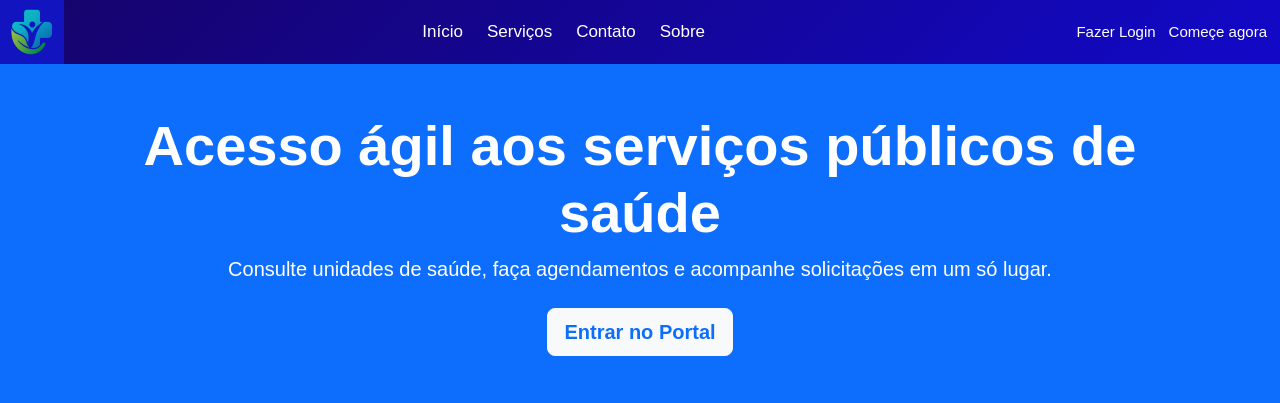
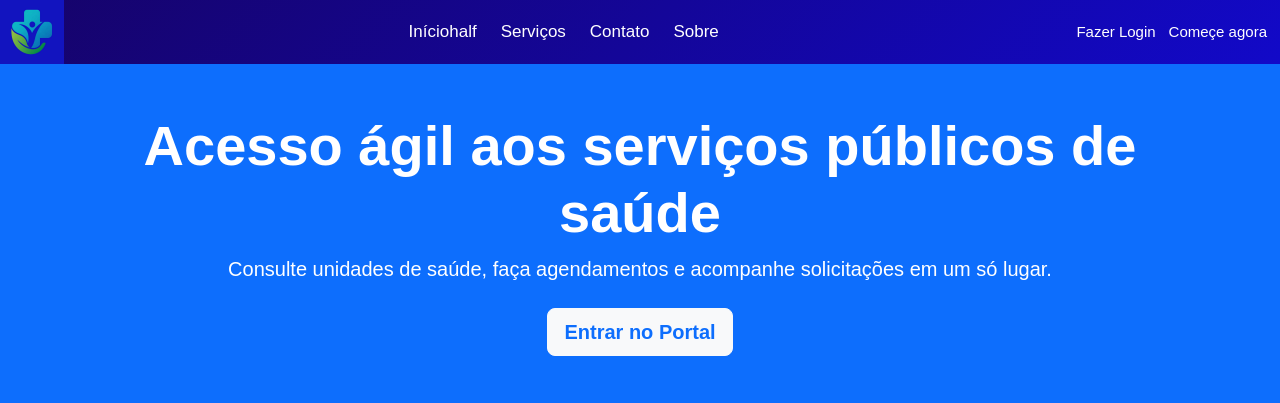
Before and after one commit to Fututo/ConnectaSuS, a PHP site: page /oralix/ in a window 1280 px wide. Shown: the top 403 px of the page. Run offline with PHP 8.4, Linux system fonts and the light colour scheme; a stand-in replaces the project's code that opens the database connection.

Commit message:
Alteração realizada

```diff
--- a/index.php
+++ b/index.php
@@ -18,7 +18,7 @@
       </a>
 
       <ul class="menu-navegacao">
-        <li><a href="index.php">Início</a></li>
+        <li><a href="index.php">Iníciohalf</a></li>
         <li><a href="teste.php">Serviços</a></li>
         <li><a href="contato.php">Contato</a></li>
         <li><a href="#sobre">Sobre</a></li>
```
